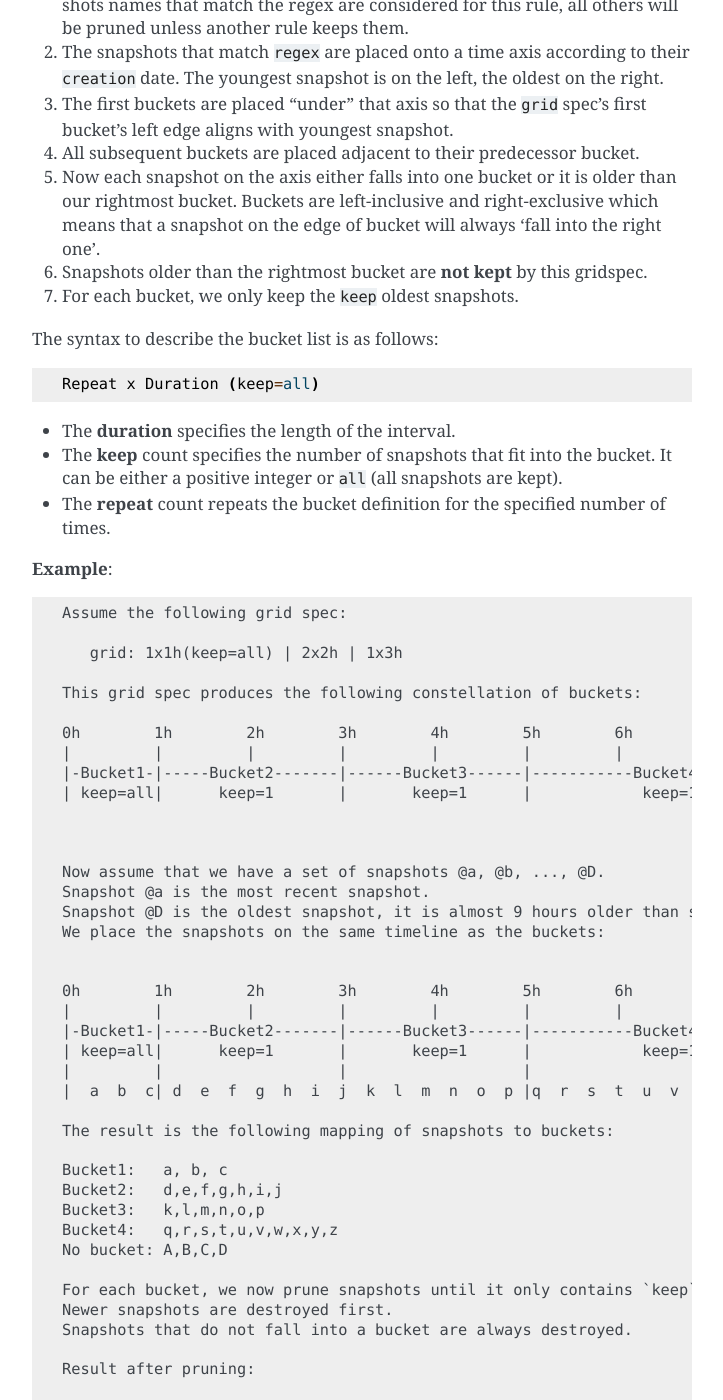
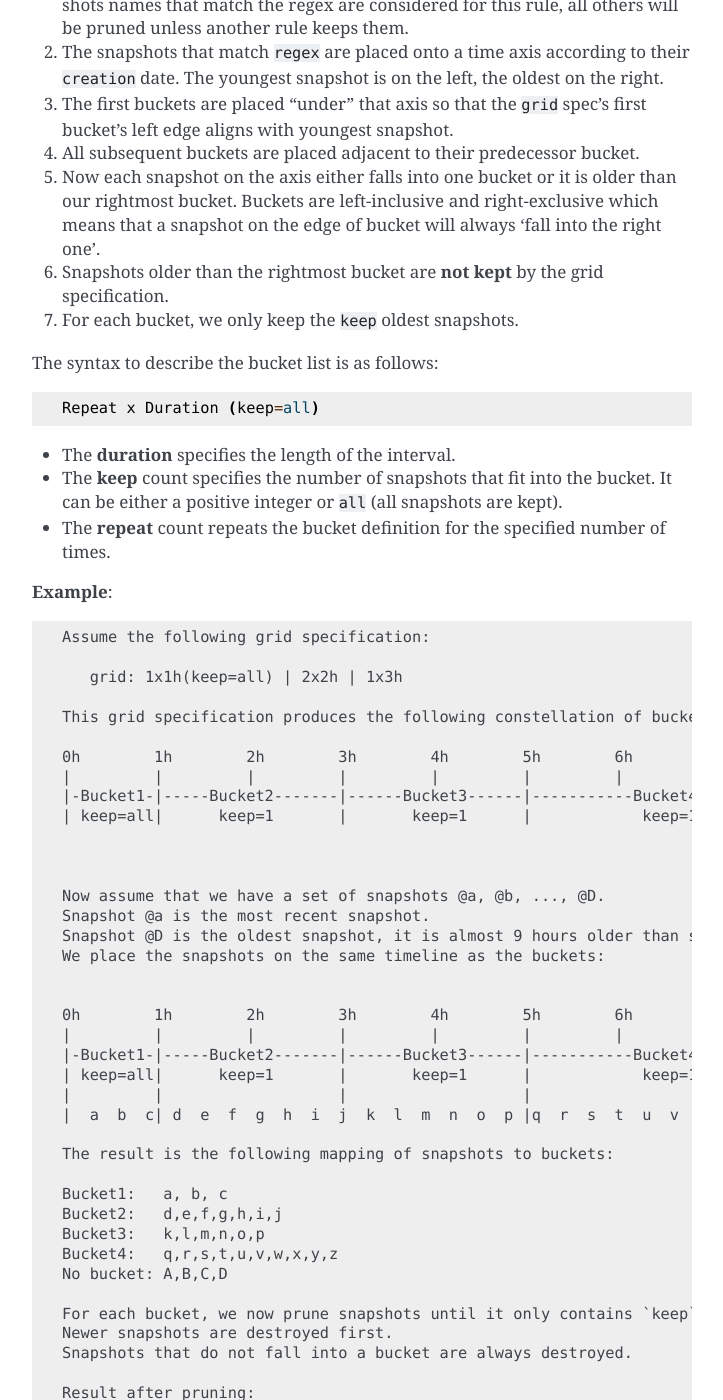
Before and after one commit to zrepl/zrepl, a Sphinx documentation site: the page built from docs/configuration/prune.rst, in a window 1280 px wide and 1400 px high, scrolled down 2230 px. Shown: the whole window, without its empty margins (388-1111 px from the left). Built offline with Sphinx 7.4.7, drawn with Linux system fonts in a browser that asks for light colours; pages that are not in the unit, such as notebooks, are missing from menus; the version number could not be read and is left out; cross-references to code outside the pages are shown as plain code; some of the changed text lies outside the part shown.

Commit message:
docs: prune: Substitute full words for both string name 'gridspec' and short form 'grid spec'

```diff
--- a/docs/configuration/prune.rst
+++ b/docs/configuration/prune.rst
@@ -106,7 +106,7 @@ The following procedure happens during pruning:
 #. All subsequent buckets are placed adjacent to their predecessor bucket.
 #. Now each snapshot on the axis either falls into one bucket or it is older than our rightmost bucket.
    Buckets are left-inclusive and right-exclusive which means that a snapshot on the edge of bucket will always 'fall into the right one'.
-#. Snapshots older than the rightmost bucket are **not kept** by this gridspec.
+#. Snapshots older than the rightmost bucket are **not kept** by the grid specification.
 #. For each bucket, we only keep the ``keep`` oldest snapshots.
 
 The syntax to describe the bucket list is as follows:
@@ -124,11 +124,11 @@ The syntax to describe the bucket list is as follows:
 
 ::
 
-   Assume the following grid spec:
+   Assume the following grid specification:
 
       grid: 1x1h(keep=all) | 2x2h | 1x3h
 
-   This grid spec produces the following constellation of buckets:
+   This grid specification produces the following constellation of buckets:
 
    0h        1h        2h        3h        4h        5h        6h        7h        8h        9h
    |         |         |         |         |         |         |         |         |         |
```
